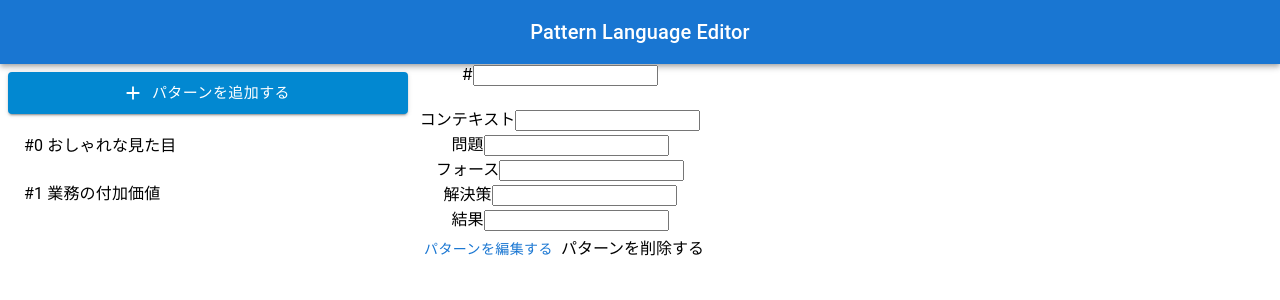
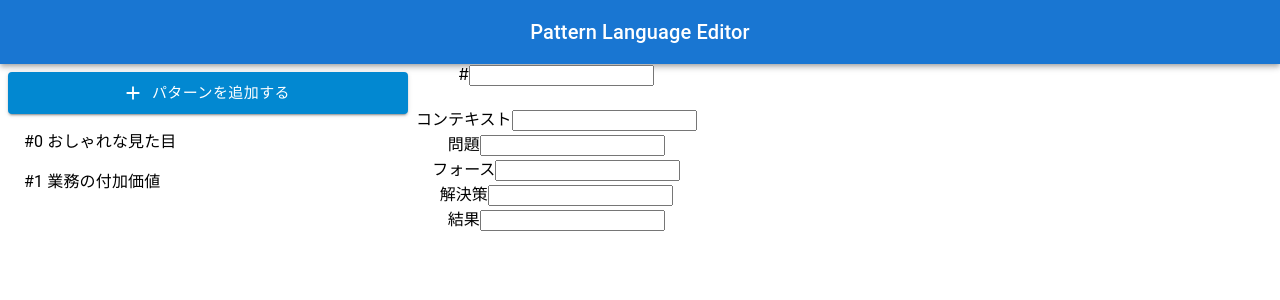
Before and after one commit to msntts/PatternLanguageEditor, a React (Create React App) app in the folder pattern-language-editor-client/: page / in a window 1280 px wide. Shown: the top 300 px of the page. Built offline with nearby package versions, Linux system fonts and the light colour scheme.

Commit message:
パターンの編集、削除操作の改善 (#18)
- 選択したパターンの編集、削除をサイドバーに表示するよう変更
- 上記に伴い、パターンビューから編集、削除ボタンを削除

```diff
--- a/pattern-language-editor-client/src/views/containers/PatternListContainer.tsx
+++ b/pattern-language-editor-client/src/views/containers/PatternListContainer.tsx
@@ -1,11 +1,21 @@
-import React, { useCallback } from 'react'
+import React, { useCallback, useState, useEffect, useRef } from 'react'
 import { useDispatch, useSelector } from 'react-redux'
 import { patternsSelector, select } from '../../state/patterns'
-import { List, ListItemButton, ListItemText } from '@mui/material'
+import { List, ListItemButton, Box, IconButton, Typography } from '@mui/material'
+import EditIcon from '@mui/icons-material/Edit'
+import DeleteIcon from '@mui/icons-material/Delete'
 
-const PatternListContainer = () => {
+type PatternListContainerProps = {
+  onPatternRemoveClicked: (id: number) => void
+  onPatternEditClicked: () => void
+}
+
+const PatternListContainer = (props: PatternListContainerProps) => {
   const patterns = useSelector(patternsSelector)
+  const [selectedIndex, setSelectedIndex] = useState<number | undefined>()
+  const [boxWidth, setBoxWidth] = useState<number | undefined>()
   const dispatch = useDispatch()
+  const buttonBoxRef = useRef<HTMLDivElement>()
 
   const onPatternSelected = useCallback(
     (id: number) => {
@@ -14,13 +24,66 @@ const PatternListContainer = () => {
     [dispatch]
   )
 
+  useEffect(() => {
+    // buttonBoxRefでIconButtonを格納しているboxのサイズを取得→Typographyの表示サイズ変更に利用
+    // この時、ListItemButtonを削除するとbuttonBoxRefの参照がなくなってしまうので、
+    // boxのサイズが取得できているときにstateにキャッシュしておく
+    if (selectedIndex !== undefined && buttonBoxRef.current !== undefined) {
+      setBoxWidth(buttonBoxRef.current?.clientWidth)
+    }
+  }, [selectedIndex])
+
+  // 選択したListItemにIconButtonを表示するため、Typographyの表示領域を調節する
+  const adjustMargin = (myIndex: number) => {
+    if (selectedIndex === myIndex) {
+      return { marginRight: boxWidth }
+    }
+  }
+
   return (
     <List>
-      {patterns.map((pattern) => (
-        <ListItemButton key={pattern.id} onClick={() => onPatternSelected(pattern.id)}>
-          <ListItemText sx={{ textOverflow: 'ellipsis', whiteSpace: 'nowrap', overflow: 'hidden' }}>
+      {patterns.map((pattern, index) => (
+        <ListItemButton
+          key={pattern.id}
+          onClick={() => {
+            onPatternSelected(pattern.id)
+            setSelectedIndex(index)
+          }}
+        >
+          <Typography
+            sx={{
+              textOverflow: 'ellipsis',
+              whiteSpace: 'nowrap',
+              overflow: 'hidden',
+              marginRight: { ...adjustMargin(index) },
+            }}
+          >
             #{pattern.id} {pattern.name}
-          </ListItemText>
+          </Typography>
+          {selectedIndex === index && (
+            <Box
+              ref={buttonBoxRef}
+              top="50%"
+              right={0}
+              position="absolute"
+              sx={{ transform: 'translateY(-50%)' }}
+            >
+              <IconButton
+                onClick={() => {
+                  props.onPatternEditClicked()
+                }}
+              >
+                <EditIcon />
+              </IconButton>
+              <IconButton
+                onClick={() => {
+                  props.onPatternRemoveClicked(pattern.id)
+                }}
+              >
+                <DeleteIcon />
+              </IconButton>
+            </Box>
+          )}
         </ListItemButton>
       ))}
     </List>
--- a/pattern-language-editor-client/src/views/containers/PatternViewContainer.tsx
+++ b/pattern-language-editor-client/src/views/containers/PatternViewContainer.tsx
@@ -1,26 +1,9 @@
-import React, { useState } from 'react'
-import { useDispatch, useSelector } from 'react-redux'
-import { selectedPatternSelector, remove } from '../../state/patterns'
-import Button from '@mui/material/Button'
-import PatternEditDialog from './PatternEditDialogContainer'
+import React from 'react'
+import { useSelector } from 'react-redux'
+import { selectedPatternSelector } from '../../state/patterns'
 
 const PatternViewContainer = () => {
   const selected = useSelector(selectedPatternSelector)
-  const dispatch = useDispatch()
-
-  const [dialogVisible, setDialogVisible] = useState(false)
-
-  const onApplyCreation = (success: boolean) => {
-    if (success) {
-      setDialogVisible(false)
-    } else {
-      // TODO: API失敗したら画面になんか出すとか
-    }
-  }
-
-  const onCancelCreation = () => {
-    setDialogVisible(false)
-  }
 
   return (
     <div>
@@ -51,22 +34,6 @@ const PatternViewContainer = () => {
         <label>結果</label>
         <input type="text" value={selected.result} readOnly={true} />
       </div>
-      <Button onClick={() => setDialogVisible(true)}>パターンを編集する</Button>
-      <label
-        onClick={() => {
-          dispatch(remove(selected.id))
-        }}
-      >
-        パターンを削除する
-      </label>
-
-      {dialogVisible && (
-        <PatternEditDialog
-          visible={dialogVisible}
-          onApply={onApplyCreation}
-          onCancel={onCancelCreation}
-        />
-      )}
     </div>
   )
 }
--- a/pattern-language-editor-client/src/views/containers/SideBarContainer.tsx
+++ b/pattern-language-editor-client/src/views/containers/SideBarContainer.tsx
@@ -1,22 +1,39 @@
 import React, { useState } from 'react'
+import { useDispatch } from 'react-redux'
 import PatternList from './PatternListContainer'
 import PatternCreateDialog from './PatternCreateDialogContainer'
+import PatternEditDialog from './PatternEditDialogContainer'
+import { remove } from '../../state/patterns'
 import { Box, Button } from '@mui/material'
 import AddIcon from '@mui/icons-material/Add'
 
 const SideBarContainer = () => {
-  const [dialogVisible, setDialogVisible] = useState(false)
+  const dispatch = useDispatch()
 
+  const [creationDialogVisible, setCreationDialogVisible] = useState(false)
   const onApplyCreation = (success: boolean) => {
     if (success) {
-      setDialogVisible(false)
+      setCreationDialogVisible(false)
     } else {
       // TODO: API失敗したら画面になんか出すとか
     }
   }
 
   const onCancelCreation = () => {
-    setDialogVisible(false)
+    setCreationDialogVisible(false)
+  }
+
+  const [editDialogVisible, setEditDialogVisible] = useState(false)
+  const onApplyEdit = (success: boolean) => {
+    if (success) {
+      setEditDialogVisible(false)
+    } else {
+      // TODO: API失敗したら画面になんか出すとか
+    }
+  }
+
+  const onCancelEdit = () => {
+    setEditDialogVisible(false)
   }
 
   return (
@@ -35,19 +52,34 @@ const SideBarContainer = () => {
           size="large"
           fullWidth
           onClick={() => {
-            setDialogVisible(true)
+            setCreationDialogVisible(true)
           }}
         >
           パターンを追加する
         </Button>
-        <PatternList />
+        <PatternList
+          onPatternEditClicked={() => {
+            setEditDialogVisible(true)
+          }}
+          onPatternRemoveClicked={(id: number) => {
+            dispatch(remove(id))
+          }}
+        />
       </Box>
 
-      {dialogVisible && (
+      {creationDialogVisible && (
         <PatternCreateDialog
-          visible={dialogVisible}
+          visible={creationDialogVisible}
           onApply={onApplyCreation}
           onCancel={onCancelCreation}
+        />
+      )}
+
+      {editDialogVisible && (
+        <PatternEditDialog
+          visible={editDialogVisible}
+          onApply={onApplyEdit}
+          onCancel={onCancelEdit}
         />
       )}
     </>
```
